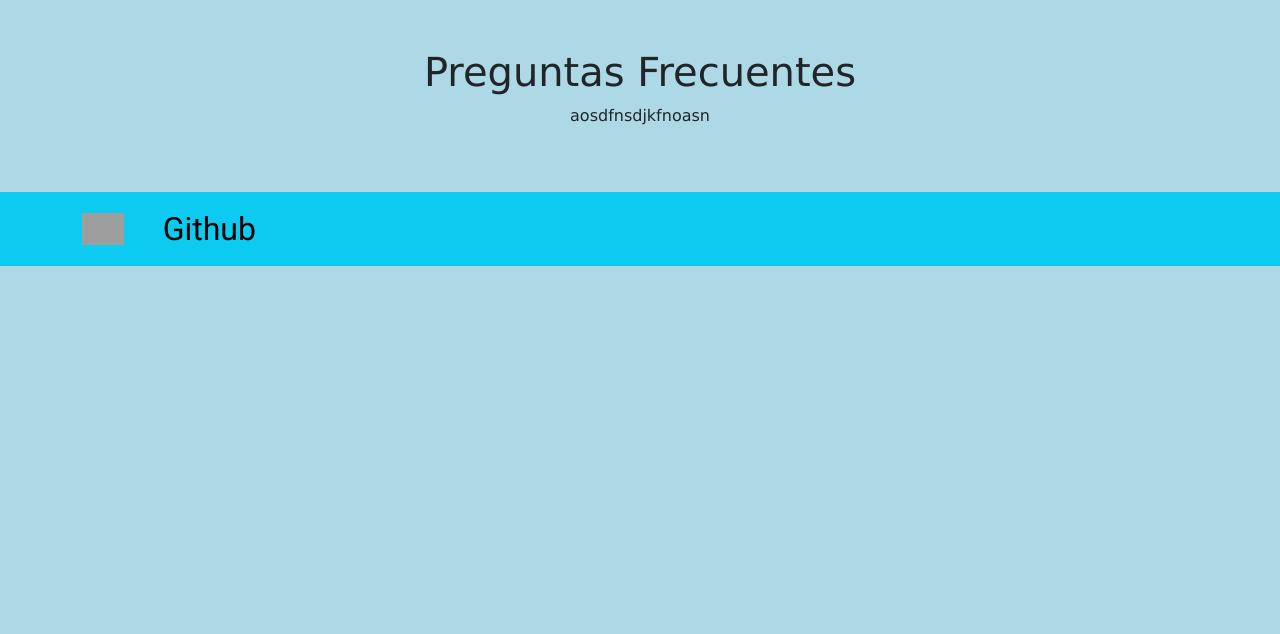
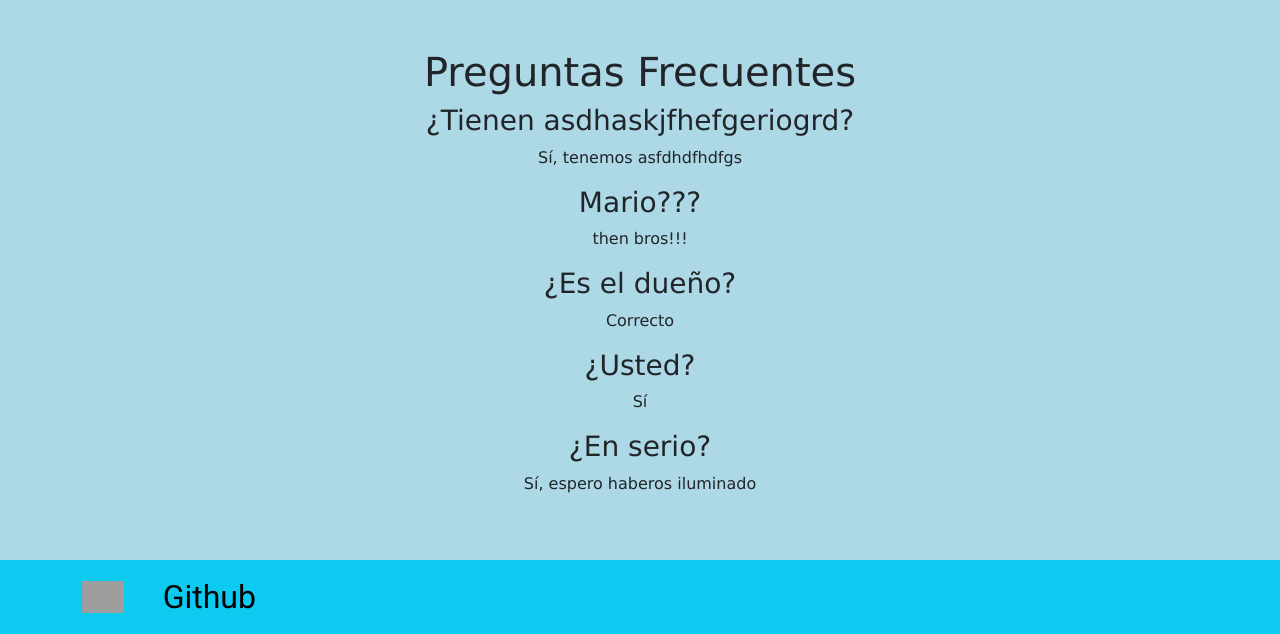
Before and after one commit to FrappuccinoIc/miweb, a Django app: page /faq/ in a window 1280 px wide. Shown: the part 178-812 px from the top of the page. Before the commit the page ends 444 px from the top, so only its background shows below. Run offline with Django 5.2, Linux system fonts and the light colour scheme; grey boxes are pictures that could not be loaded.

Commit message:
Añadidas preguntas en faq

```diff
--- a/core/templates/core/faq.html
+++ b/core/templates/core/faq.html
@@ -4,7 +4,31 @@
         <div class="row justify-content-center">
             <h1>Preguntas Frecuentes</h1>
 
-            <p>aosdfnsdjkfnoasn</p>
+            <div class="container">
+                <h3>¿Tienen asdhaskjfhefgeriogrd?</h3>
+                <p>Sí, tenemos asfdhdfhdfgs</p>
+            </div>
+
+            <div class="container">
+                <h3>Mario???</h3>
+                <p>then bros!!!</p>
+            </div>
+
+            <div class="container">
+                <h3>¿Es el dueño?</h3>
+                <p>Correcto</p>
+            </div>
+
+            <div class="container">
+                <h3>¿Usted?</h3>
+                <p>Sí</p>
+            </div>
+
+            <div class="container">
+                <h3>¿En serio?</h3>
+                <p>Sí, espero haberos iluminado</p>
+            </div>
+
         </div>
     </div>
 {% endblock %}
```
